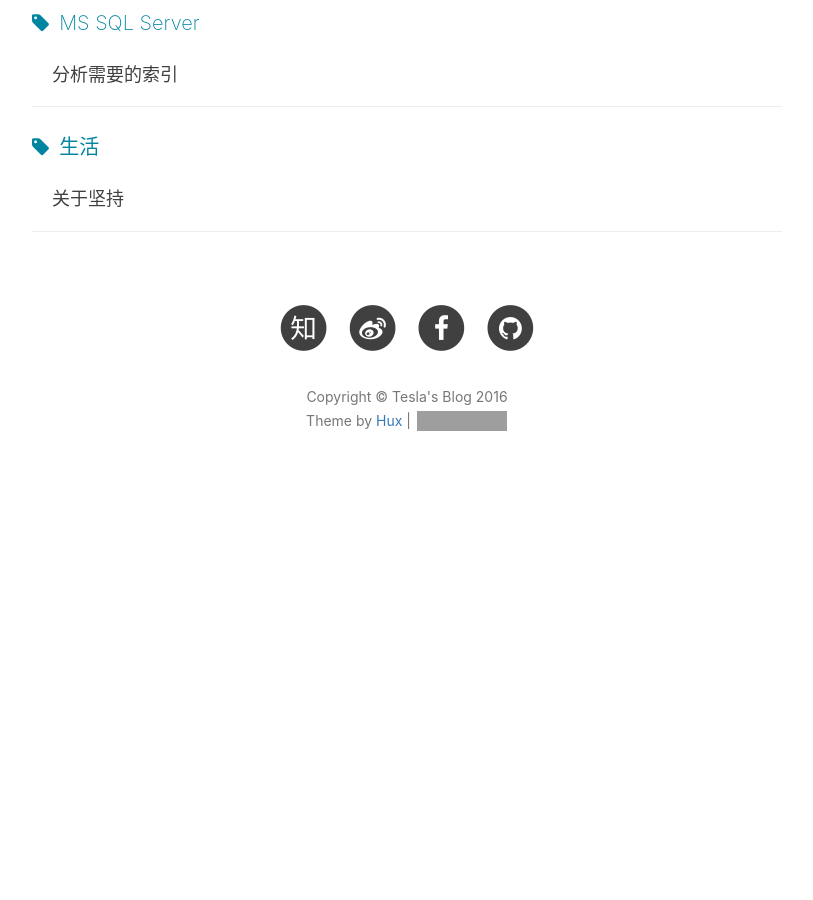
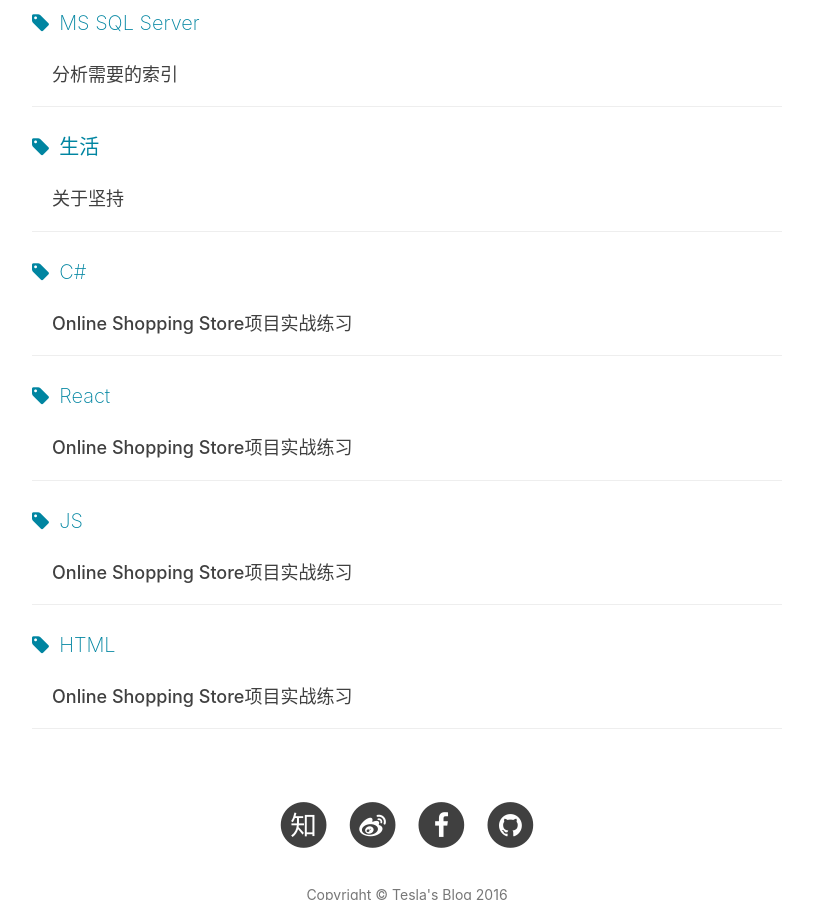
Before and after one commit to ccflyme/ccflyme.github.io, a Jekyll site: the page built from tags.html, in a window 1280 px wide and 900 px high, scrolled down 2971 px. Shown: the whole window, without its empty margins (233-1046 px from the left). Built offline with Jekyll 4.4.1, drawn with Linux system fonts in a browser that asks for light colours; comment, search, counter and statistics services are not loaded; before the commit the page ends 3469 px from its top, so only the background shows below that; grey boxes are pictures that could not be loaded.

Commit message:
Update 2016-09-21-Online-Shopping-Store.markdown

```diff
--- a/_posts/2016-09-21-Online-Shopping-Store.markdown
+++ b/_posts/2016-09-21-Online-Shopping-Store.markdown
@@ -8,7 +8,9 @@ header-img: "img/home-bg-art.jpg"
 catalog:    false
 tags:
     - C#
-	- React
+    - React
+    - JS
+    - HTML
 ---
 最近在学习js，在想怎么样把自己学的知识用一个项目全都融合一起。苦思良久，想到了之前学C#时候做的一个Online Shopping Store，觉得应该可以
 把这个项目继续改造，这样就可以达到实战练习的目的了。
```
